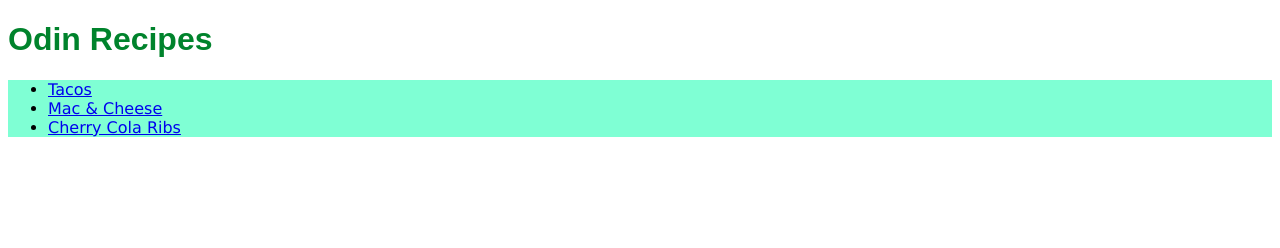
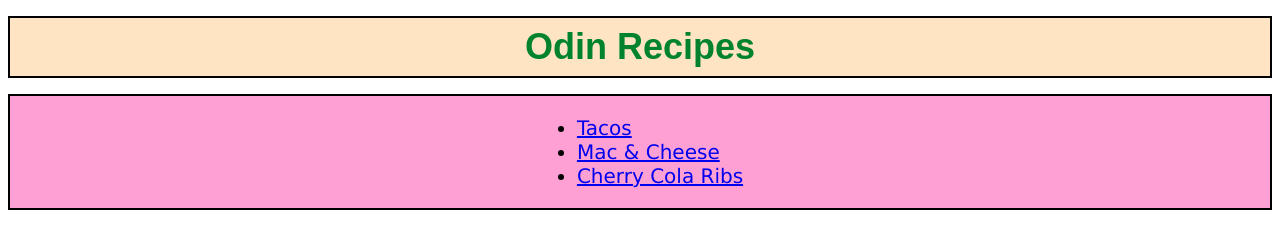
Before and after one commit to Xperimance/odin-recipes, a plain HTML site: page index.html in a window 1280 px wide. Drawn offline with Linux system fonts and the light colour scheme.

Commit message:
Updated CSS for homepage HTML file

```diff
--- a/index.html
+++ b/index.html
@@ -8,11 +8,12 @@
 </head>
 <body>
     <h1>Odin Recipes</h1>
-
-    <ul>
-        <li><a href="recipes/tacos.html">Tacos</a></li>
-        <li><a href="recipes/mac_cheese.html">Mac & Cheese</a></li>
-        <li><a href="recipes/ribs.html">Cherry Cola Ribs</a></li>
-    </ul>
+    <div class="container">
+        <ul class="recipes">
+            <li><a href="recipes/tacos.html">Tacos</a></li>
+            <li><a href="recipes/mac_cheese.html">Mac & Cheese</a></li>
+            <li><a href="recipes/ribs.html">Cherry Cola Ribs</a></li>
+        </ul>
+    </div>
 </body>
 </html>
--- a/styles.css
+++ b/styles.css
@@ -2,9 +2,24 @@ h1 {
     font-family: Arial, Helvetica, sans-serif;
     font-weight: bold;
     color: rgb(0, 131, 44);
+    text-align: center;
+    font-size: 36px;
+    background-color: bisque;
+    padding: 8px;
+    margin: 16px auto;
+    border: 2px solid black;
 }
 
-ul {
+.container {
+    text-align: center;
+    background-color: rgb(255, 160, 212);
+    border: 2px solid black;
+}
+
+.recipes {
     font-family: Verdana, "Times New Roman", sans-serif;
-    background-color: aquamarine;
+    display: inline-block;
+    text-align: left;
+    font-size: 20px;
+
 }
```
